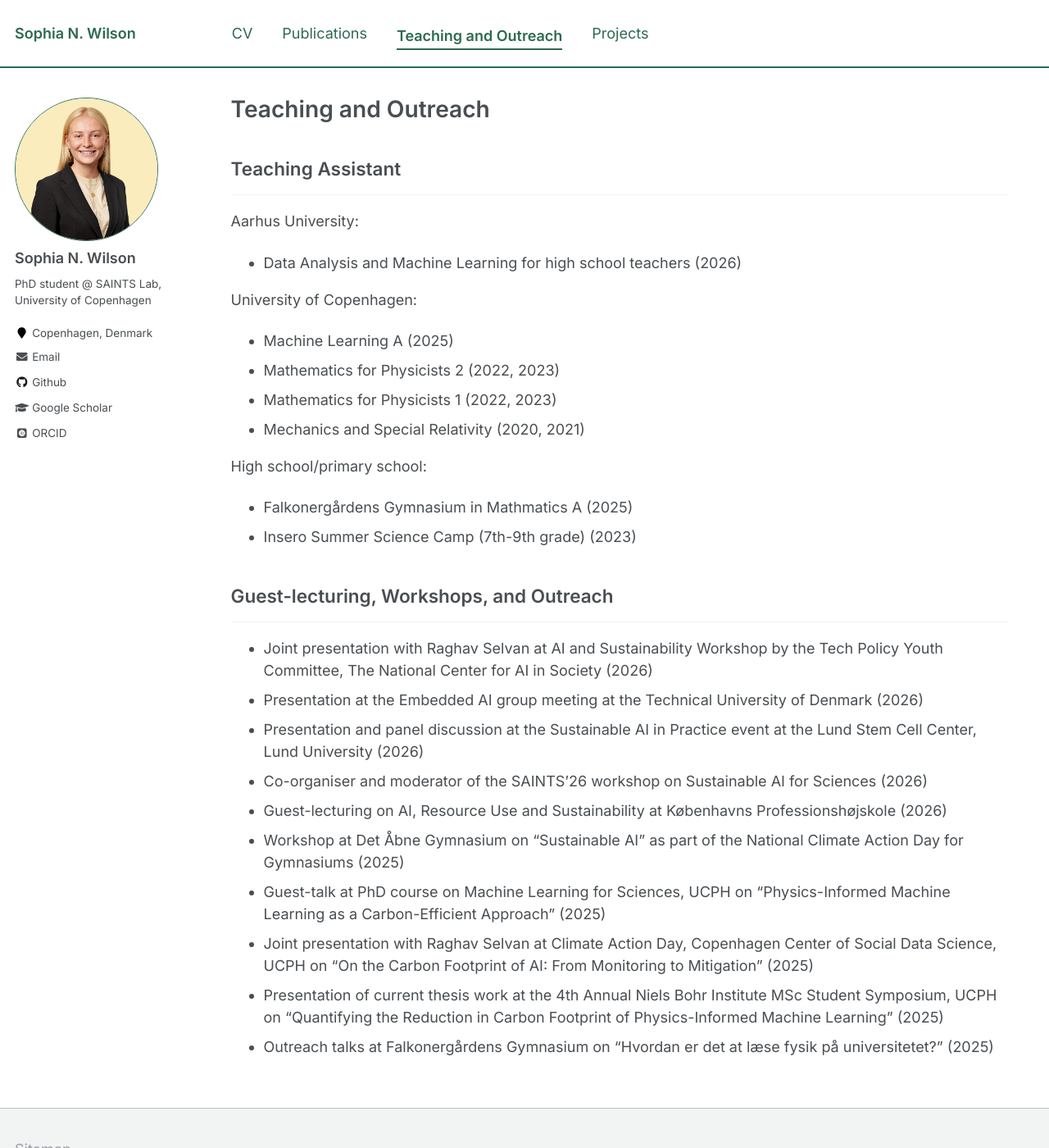
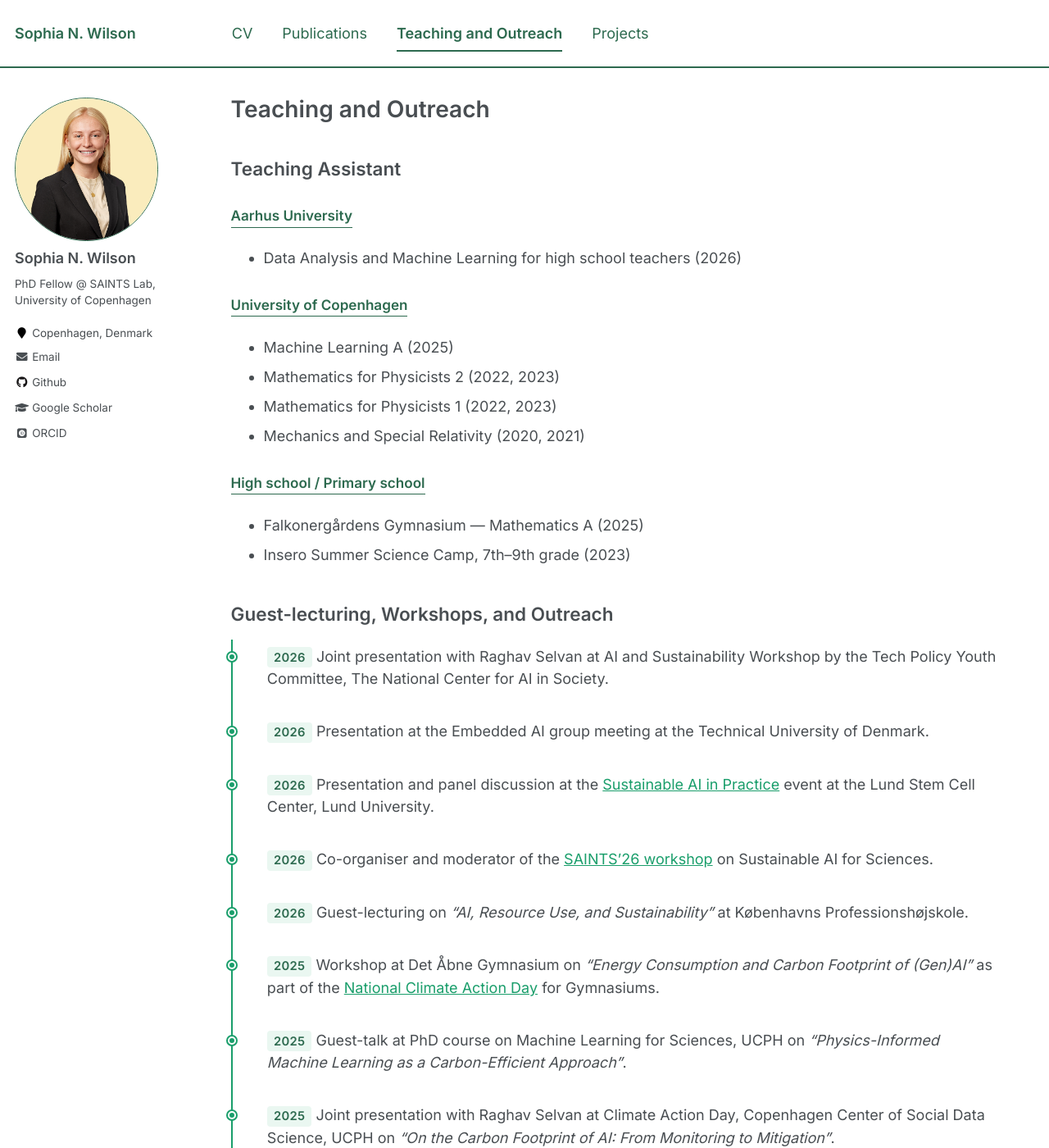
Before and after one commit to sophiawilson18/sophiawilson18.github.io, a Jekyll site: the page built from _pages/teaching.md, in a window 1280 px wide and 1400 px high. Shown: the whole window at 82% size. Built offline with Jekyll 4.4.1, drawn with Linux system fonts in a browser that asks for light colours; some web fonts are replaced; some of the changed text lies outside the part shown.

Commit message:
Combine teaching/outreach pages, add institution styling and timeline
Co-Authored-By: Claude Sonnet 4.6 <noreply@anthropic.com>

```diff
--- a/_config.yml
+++ b/_config.yml
@@ -26,7 +26,7 @@ atom_feed:
 author:
   name             : "Sophia N. Wilson"
   avatar           : "sw.png"
-  bio              : "PhD student @ SAINTS Lab, University of Copenhagen"
+  bio              : "PhD Fellow @ SAINTS Lab, University of Copenhagen"
   employer         :
   location         : "Copenhagen, Denmark"
   pubmed           : #"https://www.ncbi.nlm.nih.gov/pubmed/?term=john+snow"
--- a/_pages/publications.md
+++ b/_pages/publications.md
@@ -1,6 +1,6 @@
 ---
 layout: archive
-title: "Publications of Sophia N. Wilson"
+title: "Publications"
 permalink: /publications/
 author_profile: true
 ---
@@ -10,7 +10,7 @@ author_profile: true
 You can also find my articles on <u><a href="{{author.googlescholar}}">my Google Scholar profile</a>.</u>
 {% endif %}
 
-## Sustainable / Resource-Efficient Machine Learning
+## Sustainable AI and Resource-Efficient ML
 
 {% for post in site.publications reversed %}
   {% if post.pubtype == 'ml' %}
--- a/_pages/teaching.md
+++ b/_pages/teaching.md
@@ -10,31 +10,52 @@ redirect_from:
 {% include base_path %}
 
 ## Teaching Assistant
----
-Aarhus University:
+
+<div class="teaching-section" markdown="1">
+
+**Aarhus University**
 * Data Analysis and Machine Learning for high school teachers (2026)
 
-University of Copenhagen:
+**University of Copenhagen**
 * Machine Learning A (2025)
 * Mathematics for Physicists 2 (2022, 2023)
 * Mathematics for Physicists 1 (2022, 2023)
 * Mechanics and Special Relativity (2020, 2021)
 
-High school/primary school:
-* Falkonergårdens Gymnasium in Mathmatics A (2025)
-* Insero Summer Science Camp (7th-9th grade) (2023)
+**High school / Primary school**
+* Falkonergårdens Gymnasium — Mathematics A (2025)
+* Insero Summer Science Camp, 7th–9th grade (2023)
+
+</div>
 
 
 ## Guest-lecturing, Workshops, and Outreach
----
-* Joint presentation with Raghav Selvan at AI and Sustainability Workshop by the Tech Policy Youth Committee, The National
-Center for AI in Society (2026)
-* Presentation at the Embedded AI group meeting at the Technical University of Denmark (2026)
-* Presentation and panel discussion at the Sustainable AI in Practice event at the Lund Stem Cell Center, Lund University (2026)
-* Co-organiser and moderator of the SAINTS’26 workshop on Sustainable AI for Sciences (2026)
-* Guest-lecturing on AI, Resource Use and Sustainability at Københavns Professionshøjskole (2026)
-* Workshop at Det Åbne Gymnasium on "Sustainable AI" as part of the National Climate Action Day for Gymnasiums (2025)
-* Guest-talk at PhD course on Machine Learning for Sciences, UCPH on "Physics-Informed Machine Learning as a Carbon-Efficient Approach" (2025)
-* Joint presentation with Raghav Selvan at Climate Action Day, Copenhagen Center of Social Data Science, UCPH on "On the Carbon Footprint of AI: From Monitoring to Mitigation" (2025)
-* Presentation of current thesis work at the 4th Annual Niels Bohr Institute MSc Student Symposium, UCPH on "Quantifying the Reduction in Carbon Footprint of Physics-Informed Machine Learning" (2025)
-* Outreach talks at Falkonergårdens Gymnasium on "Hvordan er det at læse fysik på universitetet?" (2025)
+
+<div class="timeline" markdown="1">
+
+**2026** Joint presentation with Raghav Selvan at AI and Sustainability Workshop by the Tech Policy Youth Committee, The National Center for AI in Society.
+
+**2026** Presentation at the Embedded AI group meeting at the Technical University of Denmark.
+
+**2026** Presentation and panel discussion at the [Sustainable AI in Practice](https://www.lu.se/evenemang/sustainable-ai-practice-computational-costs-real-world-impacts) event at the Lund Stem Cell Center, Lund University.
+
+**2026** Co-organiser and moderator of the [SAINTS'26 workshop](https://saintslab.github.io/workshop2026/) on Sustainable AI for Sciences.
+
+**2026** Guest-lecturing on *"AI, Resource Use, and Sustainability"* at Københavns Professionshøjskole.
+
+**2025** Workshop at Det Åbne Gymnasium on *"Energy Consumption and Carbon Footprint of (Gen)AI"* as part of the [National Climate Action Day](https://gymnasieskolernesklimaalliance.dk/national-klimahandledag/) for Gymnasiums.
+
+**2025** Guest-talk at PhD course on Machine Learning for Sciences, UCPH on *"Physics-Informed Machine Learning as a Carbon-Efficient Approach"*.
+
+**2025** Joint presentation with Raghav Selvan at Climate Action Day, Copenhagen Center of Social Data Science, UCPH on *"On the Carbon Footprint of AI: From Monitoring to Mitigation"*.
+
+**2025** Presentation of current thesis work at the 4th Annual Niels Bohr Institute MSc Student Symposium, UCPH on *"Quantifying the Reduction in Carbon Footprint of Physics-Informed Machine Learning"*.
+
+**2025** Outreach talks at Falkonergårdens Gymnasium on *"Hvordan er det at læse fysik på universitetet?"*.
+
+</div>
+
+
+## Media Coverage
+
+* *[How the US tech industry is shaping the transition to green energy](https://www.nature.com/articles/d41586-025-00743-7)*. Nature Index 2025 Energy. ([pdf](files/nature2025.pdf))
--- a/_sass/_publications.scss
+++ b/_sass/_publications.scss
@@ -12,7 +12,7 @@
   display: block;
   font-size: 1.02em;
   font-weight: 500;
-  color: $text-color;
+  color: $link-color;
   text-decoration: none;
   line-height: 1.4;
   margin-bottom: 0.3em;
@@ -51,9 +51,24 @@
   }
 }
 
+.teaching-section {
+  p strong {
+    display: inline-block;
+    color: $primary-color;
+    font-size: 0.95em;
+    font-weight: 600;
+    border-bottom: 1px solid $primary-color;
+    padding-bottom: 1px;
+    margin-top: 0.75em;
+  }
+
+  ul {
+    margin-top: 0.3em;
+  }
+}
+
 .masthead__menu-item--active > a {
   color: $primary-color;
   font-weight: 600;
-  border-bottom: 2px solid $primary-color;
-  padding-bottom: 2px;
+  box-shadow: inset 0 -2px 0 $primary-color;
 }
```
Also changed, not shown: _pages/outreach.md (deleted, +0 -11 lines), _publications/2026-01-01-data-frugality.md (+1 -1 lines), _publications/2026-01-01-hyperdatafication.md (+1 -1 lines).
